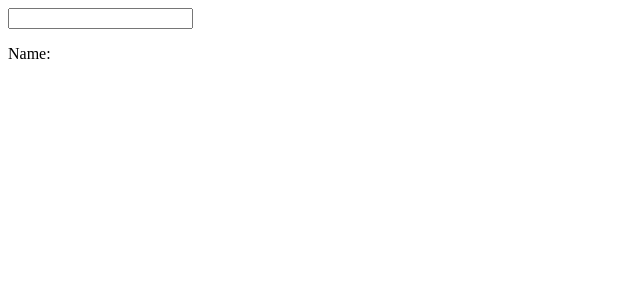
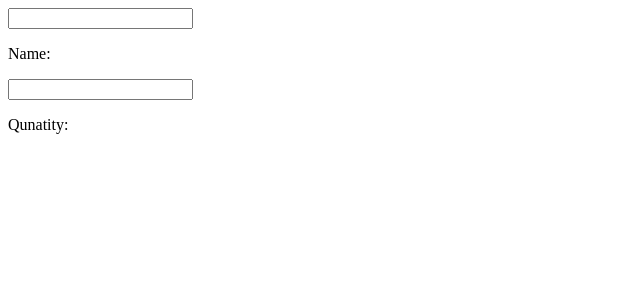
Before and after one commit to Daddanoy/react-course, a React (Vite) app in the folder my-react-ap/: page / in a window 1280 px wide. Shown: the top 300 px of the page, without its empty margins (0-640 px from the left). Built offline with nearby package versions, Linux system fonts and the light colour scheme.

Commit message:
ONCHANGE TEXTAREA/COMENT

```diff
--- a/my-react-ap/src/OnChange.jsx
+++ b/my-react-ap/src/OnChange.jsx
@@ -3,6 +3,12 @@ import React, {useState} from 'react'
 function OnChange (){
 
   const [name, setName] = useState("");
+  const [qunatity, setQuantity] = useState();
+
+  function handleQuantityChange(event){
+    setQuantity(event.target.value)
+
+  }
 
   function handleChange(event){
     setName(event.target.value)
@@ -12,6 +18,9 @@ function OnChange (){
   return(<div>
     <input value ={name} onChange={handleChange} />
     <p>Name: {name}</p>
+
+    <input value = {qunatity} onChange={handleQuantityChange} type='number' />
+    <p> Qunatity: {qunatity}</p>
   </div>)
 }
 
```
